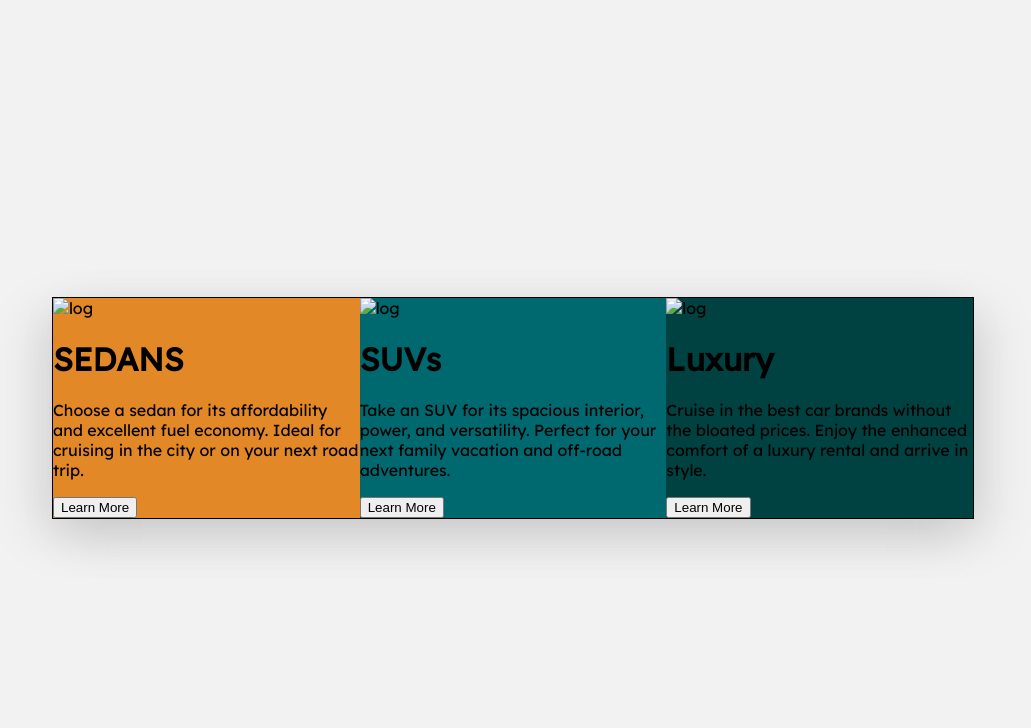
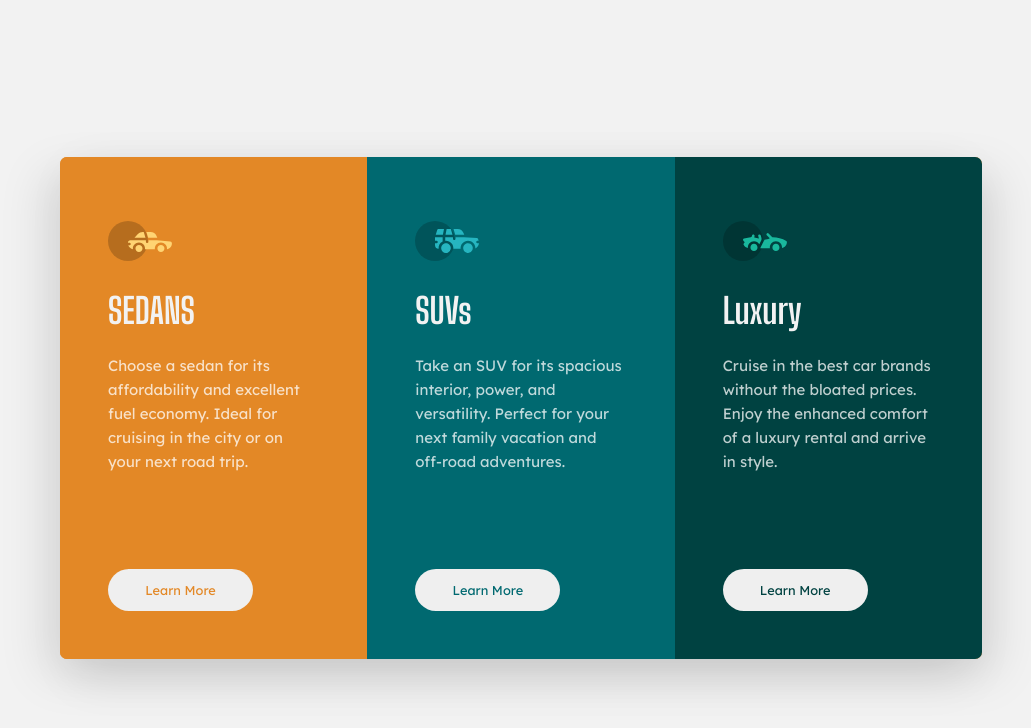
Before and after one commit to comendrun/3-column-preview-card-component, a plain HTML site: page index.html in a window 1280 px wide. Shown: the whole page, without its empty margins (127-1158 px from the left). Drawn offline with Linux system fonts and the light colour scheme.

Commit message:
final touches

```diff
--- a/index.html
+++ b/index.html
@@ -20,34 +20,54 @@
   <body>
     <main>
       <div class="container">
-        <div class="card-1">
-          <img class="logo-1" alt="log" href="./images/icon-sedans.svg" />
+        <div class="card card-1">
+          <div class="card-details-container">
+            <figure>
+              <img
+                class="logo logo-1"
+                alt="log"
+                src="./images/icon-sedans.svg"
+              />
+            </figure>
             <h1 class="card-title">SEDANS</h1>
             <p class="card-description">
               Choose a sedan for its affordability and excellent fuel economy.
               Ideal for cruising in the city or on your next road trip.
             </p>
-          <button class="learn-more">Learn More</button>
+          </div>
+          <button class="btn btn-1">Learn More</button>
         </div>
 
-        <div class="card-2">
-          <img class="logo-2" alt="log" href="./images/icon-suvs.svg" />
+        <div class="card card-2">
+          <div class="card-details-container">
+            <figure>
+              <img class="logo logo-2" alt="log" src="./images/icon-suvs.svg" />
+            </figure>
             <h1 class="card-title">SUVs</h1>
             <p class="card-description">
               Take an SUV for its spacious interior, power, and versatility.
               Perfect for your next family vacation and off-road adventures.
             </p>
-          <button class="learn-more">Learn More</button>
+          </div>
+          <button class="btn btn-2">Learn More</button>
         </div>
 
-        <div class="card-3">
-          <img class="logo-3" alt="log" href="./images/icon-luxury.svg" />
+        <div class="card card-3">
+          <div class="card-details-container">
+            <figure>
+              <img
+                class="logo logo-3"
+                alt="log"
+                src="./images/icon-luxury.svg"
+              />
+            </figure>
             <h1 class="card-title">Luxury</h1>
             <p class="card-description">
-            Cruise in the best car brands without the bloated prices. Enjoy the
-            enhanced comfort of a luxury rental and arrive in style.
+              Cruise in the best car brands without the bloated prices. Enjoy
+              the enhanced comfort of a luxury rental and arrive in style.
             </p>
-          <button class="learn-more">Learn More</button>
+          </div>
+          <button class="btn btn-3">Learn More</button>
         </div>
       </div>
     </main>
--- a/styles.css
+++ b/styles.css
@@ -6,7 +6,7 @@
 
 html {
   background-color: hsl(0, 0%, 95%);
-  font-family: "Big Shoulders Display", cursive;
+
   font-family: "Lexend Deca", sans-serif;
 }
 
@@ -14,8 +14,8 @@ body {
   display: flex;
 }
 main {
-  width: 100vw;
-  height: 100vh;
+  min-width: 100vw;
+  min-height: 100vh;
   display: flex;
   align-items: center;
   justify-content: center;
@@ -26,21 +26,130 @@ main {
   background-color: hsl(31, 77%, 52%);
   width: 922px;
   max-width: 100%;
-  border: 1px solid black;
+  /* border: 1px solid black; */
   display: grid;
   grid-auto-flow: column;
   grid-template-columns: repeat(3, minmax(0, 1fr));
   box-shadow: -1em 1em 3em rgba(0, 0, 0, 0.1), 1em 1em 3em rgba(0, 0, 0, 0.1);
+  height: 502px;
+  max-height: 100%;
+  border-radius: 7px;
+  overflow: hidden;
+}
+
+.card {
+  padding: 3rem 3rem;
+  display: flex;
+  flex-direction: column;
+  justify-content: space-between;
+}
+
+.card-details-container {
+  padding: 1rem 0;
+}
+
+.card-details-container h1 {
+  color: hsl(0, 0%, 95%);
+  font-size: 2.2rem;
+}
+
+.card-details-container p {
+  color: hsla(0, 0%, 100%, 0.75);
+  line-height: 1.5rem;
+  font-weight: 400;
+  font-size: 15px;
+}
+
+figure {
+  margin: 0;
+  padding: 0;
+}
+
+.logo {
+  padding: 0;
+  margin: 0;
 }
 
 .card-1 {
   background-color: hsl(31, 77%, 52%);
+  /* border: 1px solid black; */
+  overflow: hidden;
+}
+
+.btn-1 {
+  color: hsl(31, 77%, 52%);
 }
 
 .card-2 {
   background-color: hsl(184, 100%, 22%);
+  /* border: 1px solid red; */
+  overflow: hidden;
+}
+
+.btn-2 {
+  color: hsl(184, 100%, 22%);
 }
 
 .card-3 {
   background-color: hsl(179, 100%, 13%);
+  /* border: 1px solid white; */
+  overflow: hidden;
 }
+
+.btn-3 {
+  color: hsl(179, 100%, 13%);
+}
+
+.card-title {
+  font-family: "Big Shoulders Display", cursive;
+}
+
+.btn {
+  box-sizing: border-box;
+  padding: 0.8rem 2rem;
+  width: 145px;
+  outline: none;
+  border: none;
+  border-radius: 25px;
+  font-family: "Lexend Deca", sans-serif;
+  font-size: 0.8rem;
+  transition: 1s background-color ease-in;
+}
+
+.btn:hover {
+  box-sizing: border-box;
+  background-color: transparent;
+  color: hsl(0, 0%, 95%);
+  border: 2px solid hsl(0, 0%, 95%);
+  transition: 1s background-color ease-in;
+}
+
+@media screen and (max-width: 670px) {
+  .container {
+    display: grid;
+    grid-auto-flow: row;
+    grid-template-columns: 1fr;
+    width: 90%;
+    /* grid-template-rows: 1fr; */
+    height: auto;
+    max-height: auto;
+  }
+  .card {
+    padding: 2rem 2rem;
+    display: flex;
+    flex-direction: column;
+    justify-content: space-between;
+    width: 100%;
+    min-height: 275px;
+  }
+  .card-details-container {
+    padding: 1rem 2rem 0 0;
+  }
+  .card-details-container h1 {
+    font-size: 2rem;
+  }
+  .card-details-container p {
+    line-height: 1.2rem;
+    font-size: 13px;
+  }
+}
```
Lines whose indentation alone changed are shown as unchanged.
